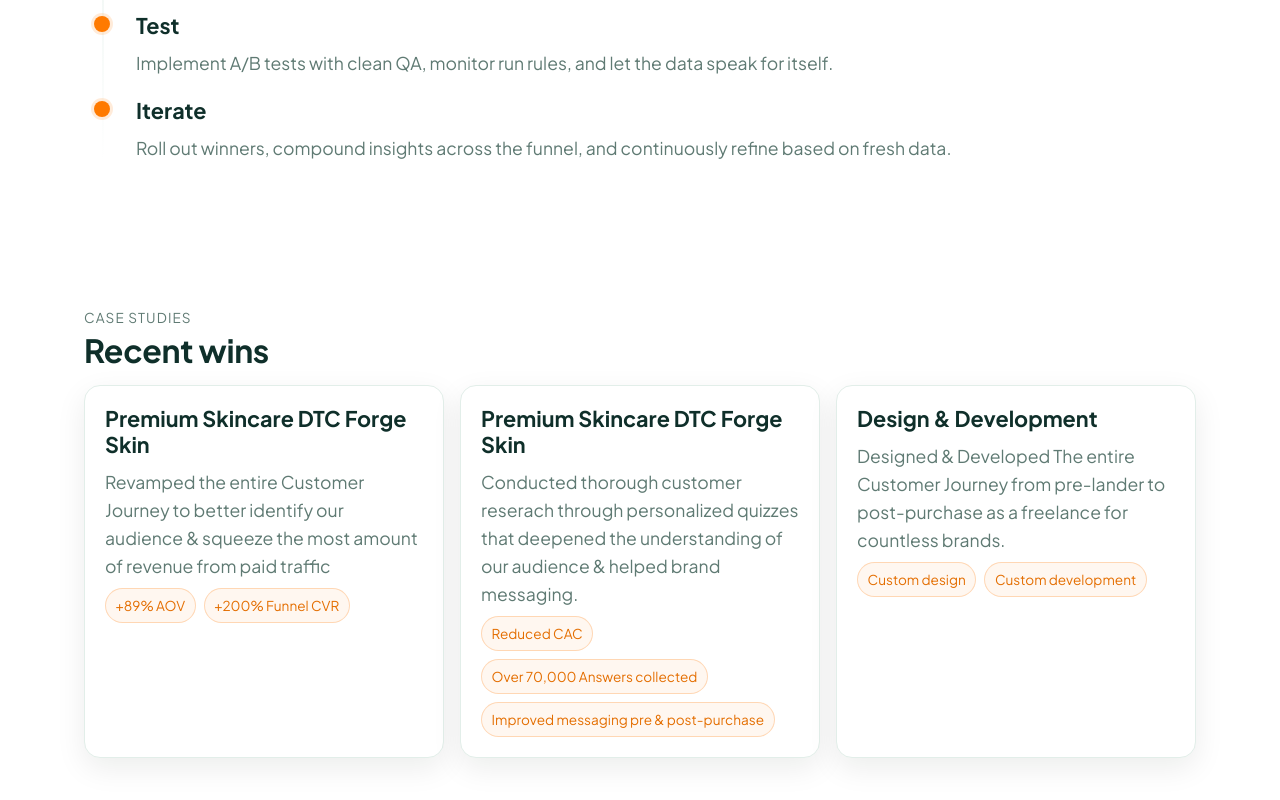
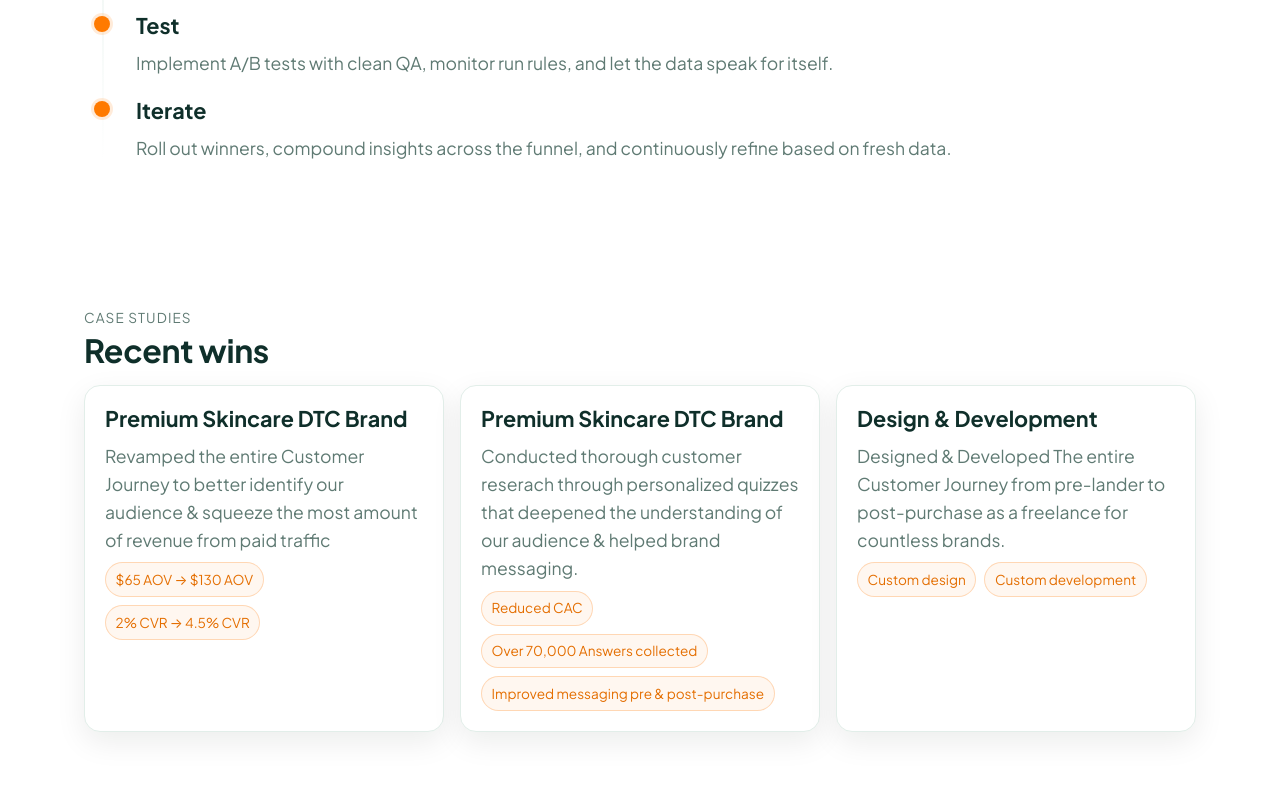
Before and after one commit to andchimienti/portfolio, a plain HTML site: page index.html in a window 1280 px wide. Shown: the part 1776-2576 px from the top of the page. Drawn offline with Linux system fonts and the light colour scheme.

Commit message:
Update index.html

```diff
--- a/index.html
+++ b/index.html
@@ -256,7 +256,7 @@
           </div>
           <div class="metrics" role="list" aria-label="Proof points">
             <div class="metric" role="listitem">
-              <strong data-counter data-target="200" data-suffix="%">0</strong>
+              <strong data-counter data-target="100" data-suffix="%">0</strong>
               <span class="label">CVR Uplift</span>
             </div>
             <div class="metric" role="listitem">
@@ -264,7 +264,7 @@
               <span class="label">Experiments Run</span>
             </div>
             <div class="metric" role="listitem">
-              <strong data-counter data-target="89" data-suffix="%">0</strong>
+              <strong data-counter data-target="125" data-suffix="%">0</strong>
               <span class="label">AOV Growth</span>
             </div>
           </div>
@@ -350,15 +350,15 @@
         <h2 id="work-title">Recent wins</h2>
         <div class="grid-3" style="margin-top:1rem">
           <article class="card case" aria-label="Case Study 1">
-            <h3>Premium Skincare DTC Forge Skin</h3>
+            <h3>Premium Skincare DTC Brand</h3>
             <p class="muted">Revamped the entire Customer Journey to better identify our audience & squeeze the most amount of revenue from paid traffic</p>
             <div class="result">
-              <span class="pill">+89% AOV</span>
-              <span class="pill">+200% Funnel CVR</span>
+              <span class="pill">$65 AOV → $130 AOV</span>
+              <span class="pill">2% CVR → 4.5% CVR</span>
             </div>
           </article>
           <article class="card case" aria-label="Case Study 2">
-            <h3>Premium Skincare DTC Forge Skin</h3>
+            <h3>Premium Skincare DTC Brand</h3>
             <p class="muted">Conducted thorough customer reserach through personalized quizzes that deepened the understanding of our audience & helped brand messaging.</p>
             <div class="result">
               <span class="pill">Reduced CAC</span>
```
